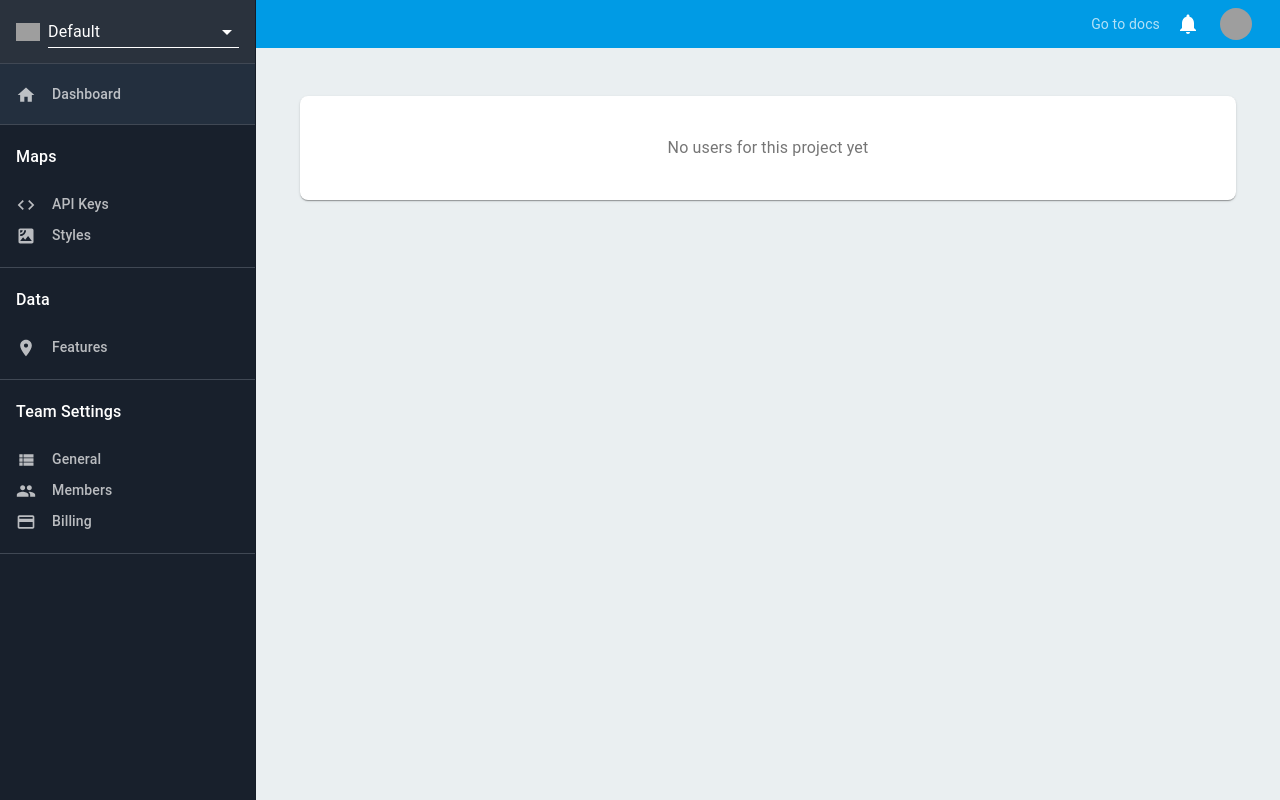
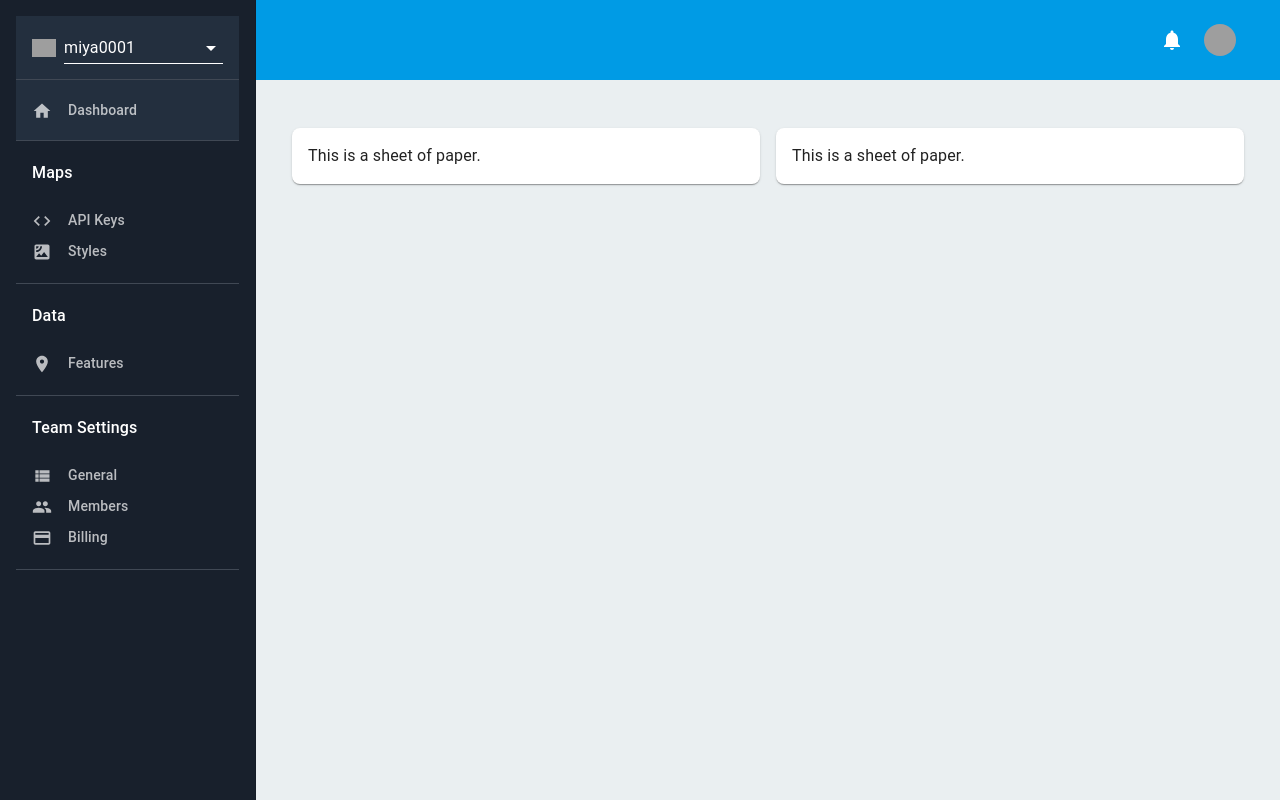
Before and after one commit to geolonia/app.geolonia.com, a React (Create React App) app: page / in a window 1280 px wide. Built offline with nearby package versions, Linux system fonts and the light colour scheme; grey boxes are pictures that could not be loaded.

Commit message:
added react-router-dom

```diff
--- a/src/components/Content.tsx
+++ b/src/components/Content.tsx
@@ -1,17 +1,9 @@
 import React from 'react';
 import PropTypes from 'prop-types';
-import AppBar from '@material-ui/core/AppBar';
-import Toolbar from '@material-ui/core/Toolbar';
+import Grid from '@material-ui/core/Grid';
+import Paper from '@material-ui/core/Paper';
 import Typography from '@material-ui/core/Typography';
-import Paper from '@material-ui/core/Paper';
-import Grid from '@material-ui/core/Grid';
-import Button from '@material-ui/core/Button';
-import TextField from '@material-ui/core/TextField';
-import Tooltip from '@material-ui/core/Tooltip';
-import IconButton from '@material-ui/core/IconButton';
 import { withStyles,Theme } from '@material-ui/core/styles';
-import SearchIcon from '@material-ui/icons/Search';
-import RefreshIcon from '@material-ui/icons/Refresh';
 
 const styles = (theme:Theme) => ({
   paper: {
@@ -44,14 +36,22 @@ function Content(props: Props) {
   const { classes } = props;
 
   return (
-    <Paper className={classes.paper}>
-
-      <div className={classes.contentWrapper}>
-        <Typography color="textSecondary" align="center">
-          No users for this project yet
-        </Typography>
-      </div>
-    </Paper>
+    <Grid container className={classes.root} spacing={2}>
+      <Grid item xs={6}>
+        <Paper>
+          <Typography component="h3">
+            This is a sheet of paper.
+          </Typography>
+        </Paper>
+      </Grid>
+      <Grid item xs={6}>
+        <Paper>
+          <Typography component="h3">
+            This is a sheet of paper.
+          </Typography>
+        </Paper>
+      </Grid>
+    </Grid>
   );
 }
 
--- a/src/components/Header.tsx
+++ b/src/components/Header.tsx
@@ -66,11 +66,6 @@ function Header(props: Props) {
             </Hidden>
             <Grid item xs />
             <Grid item>
-              <Typography className={classes.link} variant="body2" component="a">
-                Go to docs
-              </Typography>
-            </Grid>
-            <Grid item>
               <Tooltip title="Alerts • No alters">
                 <IconButton color="inherit">
                   <NotificationsIcon />
--- a/src/components/Navigator.tsx
+++ b/src/components/Navigator.tsx
@@ -101,7 +101,7 @@ const Navigator: React.FC<Props> = (props: Props) => {
         <ListItem className={clsx(classes.firebase, classes.item, classes.itemCategory)}>
           <img src="https://geolonia.github.io/logo/geolonia-symbol_1.png" className="logo" alt=""/>
           <Select className="team" value="default-team">
-            <MenuItem value="default-team">Default</MenuItem>
+            <MenuItem value="default-team">miya0001</MenuItem>
             <MenuItem className="create-new-team">Create new team</MenuItem>
           </Select>
         </ListItem>
--- a/src/index.css
+++ b/src/index.css
@@ -11,3 +11,8 @@ code {
   font-family: source-code-pro, Menlo, Monaco, Consolas, 'Courier New',
     monospace;
 }
+
+.MuiPaper-root
+{
+  padding: 16px;
+}
```
